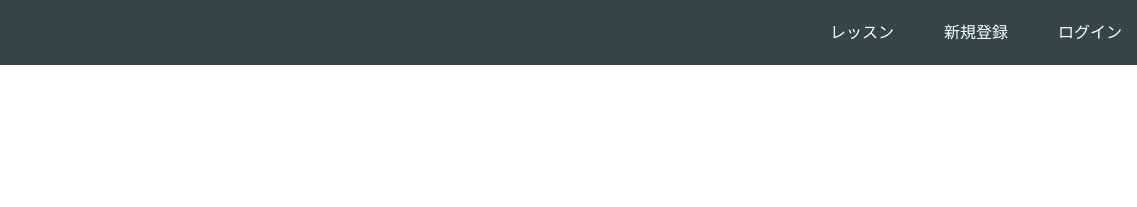
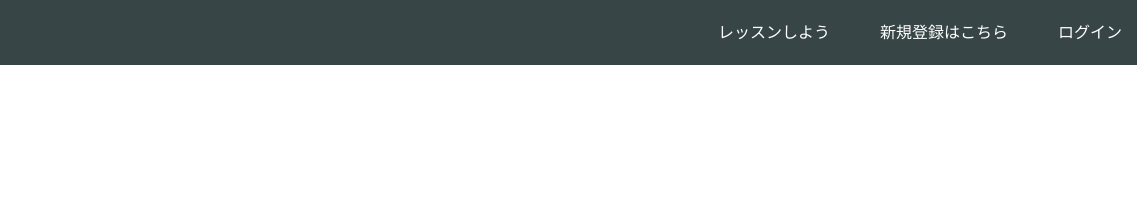
Before and after one commit to makoto1192/tutorial, a plain HTML site: page index.html in a window 1280 px wide. Shown: the top 207 px of the page, 143-1280 px from the left. Drawn offline with Linux system fonts and the light colour scheme.

Commit message:
Update index.html

```diff
--- a/index.html
+++ b/index.html
@@ -15,8 +15,8 @@
       </div>
       <span class="fa fa-bars menu-icon"></span>
       <div class="header-right">
-        <a href="#">レッスン</a>
-        <a href="#">新規登録</a>
+        <a href="#">レッスンしよう</a>
+        <a href="#">新規登録はこちら</a>
         <a href="#" class="login">ログイン</a>
       </div>
     </div>
```
